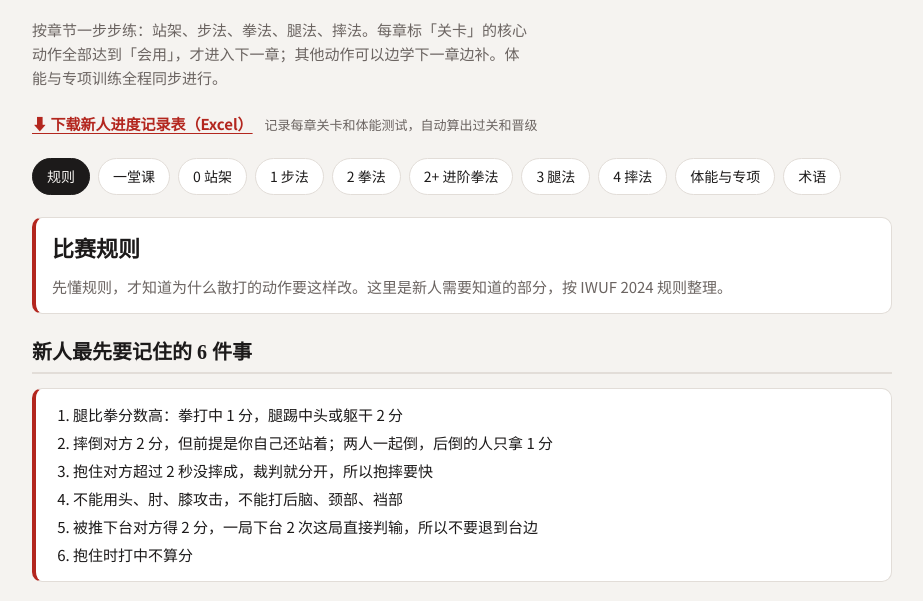
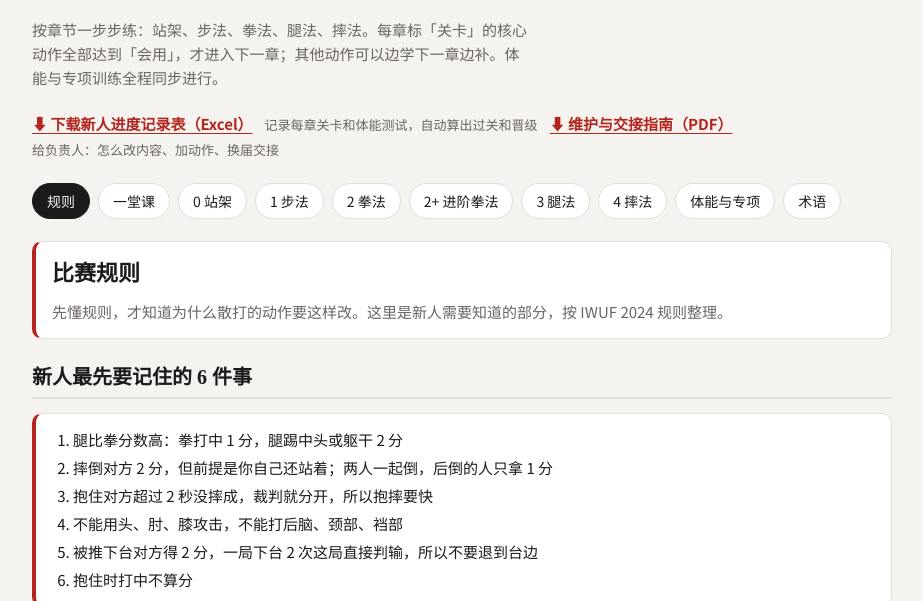
Before and after one commit to UTAR-Sanda/utar-sanda.github.io, a plain HTML site: page index.html in a window 1280 px wide. Shown: the part 128-729 px from the top of the page, without its empty margins (178-1101 px from the left). Drawn offline with Linux system fonts and the light colour scheme; no server answers.

Commit message:
加入维护与交接指南 PDF
Co-Authored-By: Claude Opus 5.5 <noreply@anthropic.com>
Claude-Session: https://claude.ai/code/session_01KMqQ59YfesKnmsSYFpg4sa

```diff
--- a/index.html
+++ b/index.html
@@ -144,7 +144,7 @@ h1{font-family:var(--f-display);font-weight:900;font-size:clamp(28px,7vw,40px);l
   </header>
 
   <p class="sub" id="subManual">按章节一步步练：站架、步法、拳法、腿法、摔法。每章标「关卡」的核心动作全部达到「会用」，才进入下一章；其他动作可以边学下一章边补。体能与专项训练全程同步进行。</p>
-  <p class="dl"><a href="utar-sanda-progress.xlsx" download>⬇ 下载新人进度记录表（Excel）</a><span>记录每章关卡和体能测试，自动算出过关和晋级</span></p>
+  <p class="dl"><a href="utar-sanda-progress.xlsx" download>⬇ 下载新人进度记录表（Excel）</a><span>记录每章关卡和体能测试，自动算出过关和晋级</span><a href="maintenance-guide.pdf" download>⬇ 维护与交接指南（PDF）</a><span>给负责人：怎么改内容、加动作、换届交接</span></p>
   <nav class="chapters" id="chapters" aria-label="章节"></nav>
   <div id="coachUI" hidden>
   <section class="tally" aria-label="评级统计">
```
Also changed, not shown: 2 other files.
